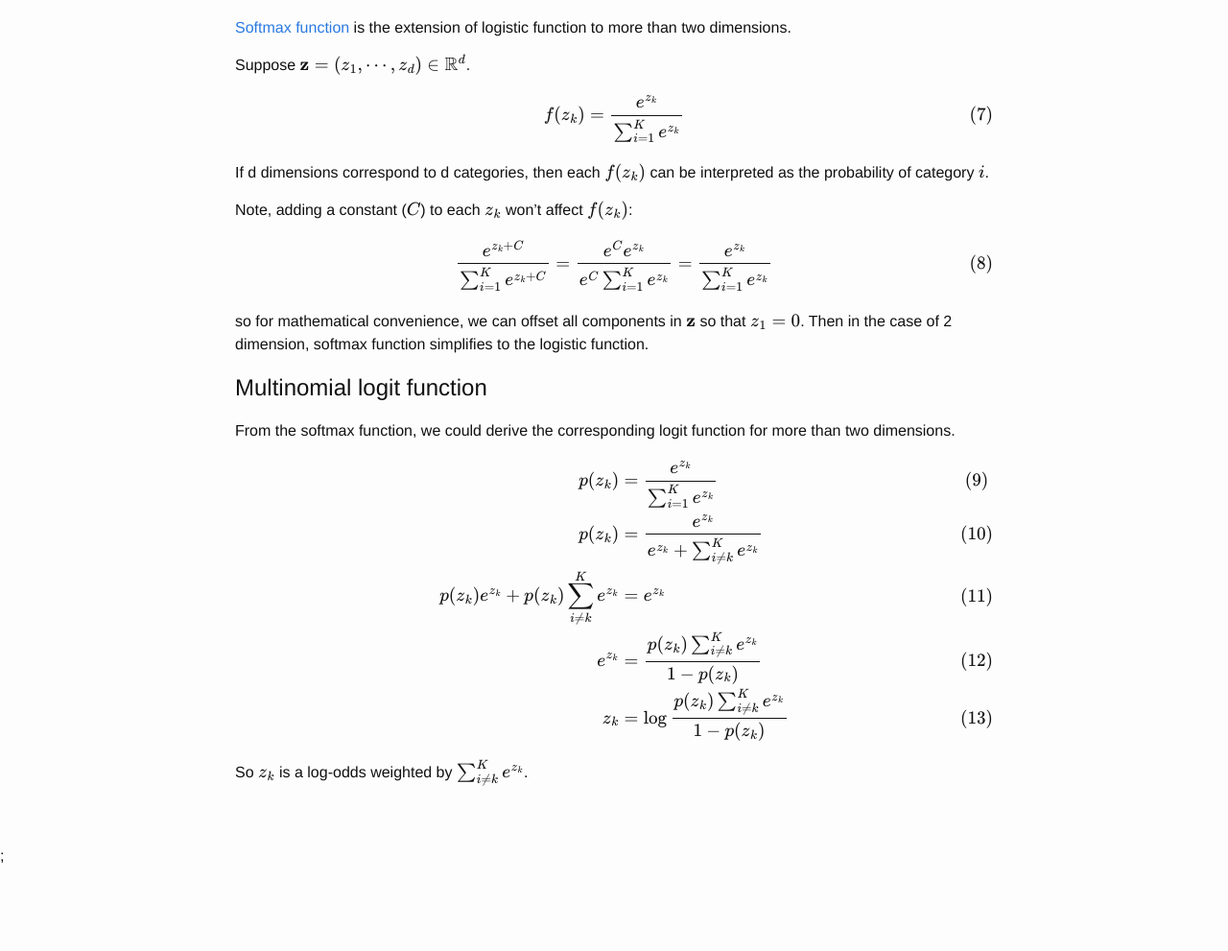
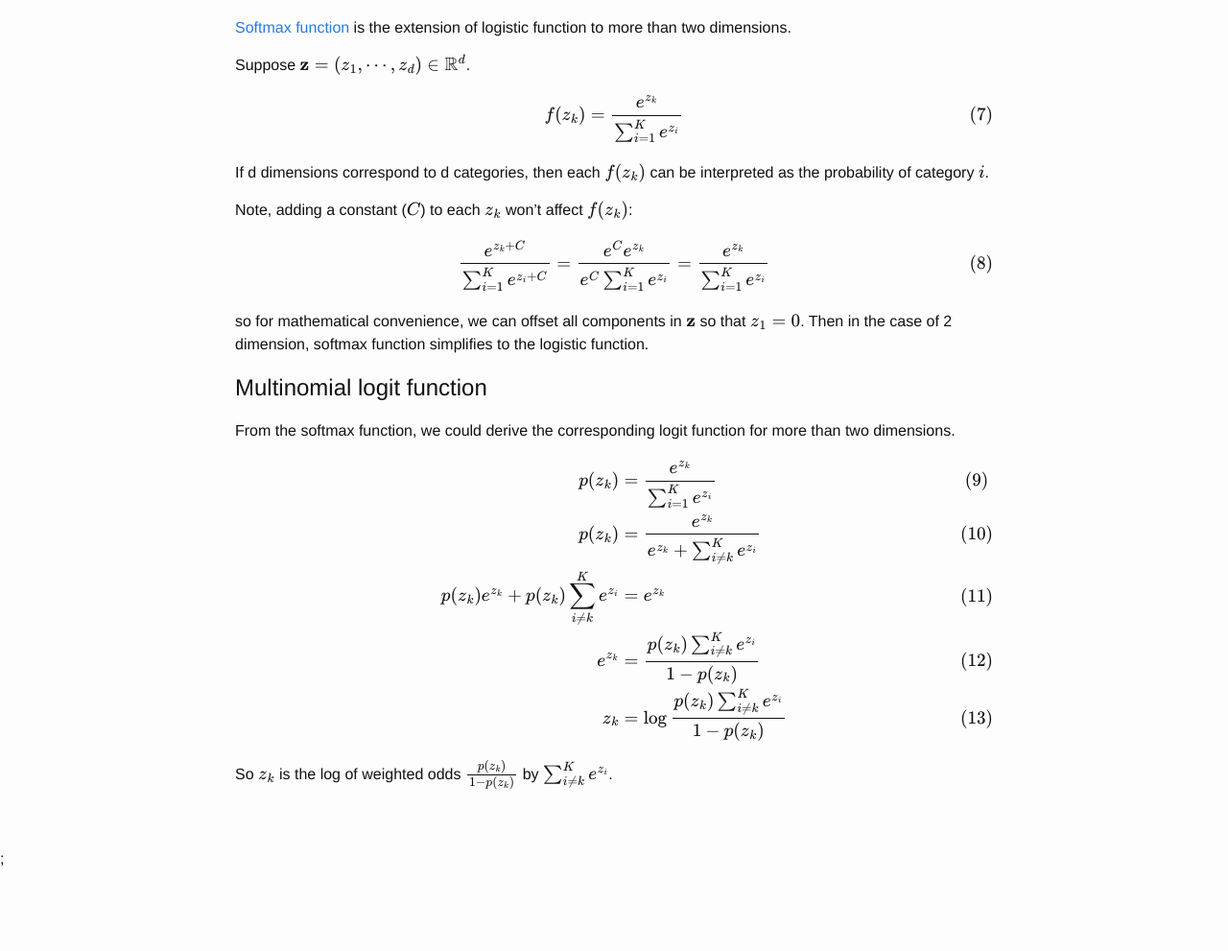
Before and after one commit to zyxue/zyxue.github.io, a Jekyll site: the page built from _posts/2021-01-03-logistic-related-functions.md, in a window 1280 px wide. Shown: the part 1324-2315 px from the top of the page at 96% size. Built offline with Jekyll 4.4.1, drawn with Linux system fonts in a browser that asks for light colours; formulas are drawn with MathJax 3; comment, search, counter and statistics services are not loaded.

Commit message:
fixed typo in 2021-01-03-logistic-related-functions.md

```diff
--- a/_posts/2021-01-03-logistic-related-functions.md
+++ b/_posts/2021-01-03-logistic-related-functions.md
@@ -73,7 +73,7 @@ Suppose $\mathbf{z} = (z_1, \cdots, z_d) \in \mathbb{R}^d$.
 
 $$
 \begin{align}
-f(z_k) = \frac{e^{z_k}}{\sum_{i=1}^{K} e^{z_k}}
+f(z_k) = \frac{e^{z_k}}{\sum_{i=1}^{K} e^{z_i}}
 \end{align}
 $$
 
@@ -84,9 +84,9 @@ Note, adding a constant ($C$) to each $z_k$ won't affect $f(z_k)$:
 
 $$
 \begin{align}
-\frac{e^{z_k + C}}{\sum_{i=1}^{K} e^{z_k + C}}
-= \frac{e^C e^{z_k}}{e^C \sum_{i=1}^{K} e^{z_k}}
-= \frac{e^{z_k}}{\sum_{i=1}^{K} e^{z_k}}
+\frac{e^{z_k + C}}{\sum_{i=1}^{K} e^{z_i + C}}
+= \frac{e^C e^{z_k}}{e^C \sum_{i=1}^{K} e^{z_i}}
+= \frac{e^{z_k}}{\sum_{i=1}^{K} e^{z_i}}
 \end{align}
 $$
 
@@ -101,12 +101,12 @@ more than two dimensions.
 
 $$
 \begin{align}
-p(z_k) &= \frac{e^{z_k}}{\sum_{i=1}^{K} e^{z_k}} \\
-p(z_k) &= \frac{e^{z_k}}{e^{z_k} + \sum_{i \ne k}^{K} e^{z_k}} \\
-p(z_k)e^{z_k} + p(z_k) \sum_{i \ne k}^{K} e^{z_k} &= e^{z_k} \\
-e^{z_k} &= \frac{p(z_k) \sum_{i \ne k}^{K} e^{z_k} }{1 - p(z_k)} \\
-z_k &= \log \frac{p(z_k) \sum_{i \ne k}^{K} e^{z_k} }{1 - p(z_k)}
+p(z_k) &= \frac{e^{z_k}}{\sum_{i=1}^{K} e^{z_i}} \\
+p(z_k) &= \frac{e^{z_k}}{e^{z_k} + \sum_{i \ne k}^{K} e^{z_i}} \\
+p(z_k)e^{z_k} + p(z_k) \sum_{i \ne k}^{K} e^{z_i} &= e^{z_k} \\
+e^{z_k} &= \frac{p(z_k) \sum_{i \ne k}^{K} e^{z_i} }{1 - p(z_k)} \\
+z_k &= \log \frac{p(z_k) \sum_{i \ne k}^{K} e^{z_i} }{1 - p(z_k)}
 \end{align}
 $$
 
-So $z_k$ is a log-odds weighted by $\sum_{i \ne k}^{K} e^{z_k} $.
+So $z_k$ is the log of weighted odds $\frac{p(z_k)}{1 - p(z_k)}$ by $\sum_{i \ne k}^{K} e^{z_i} $.
```
